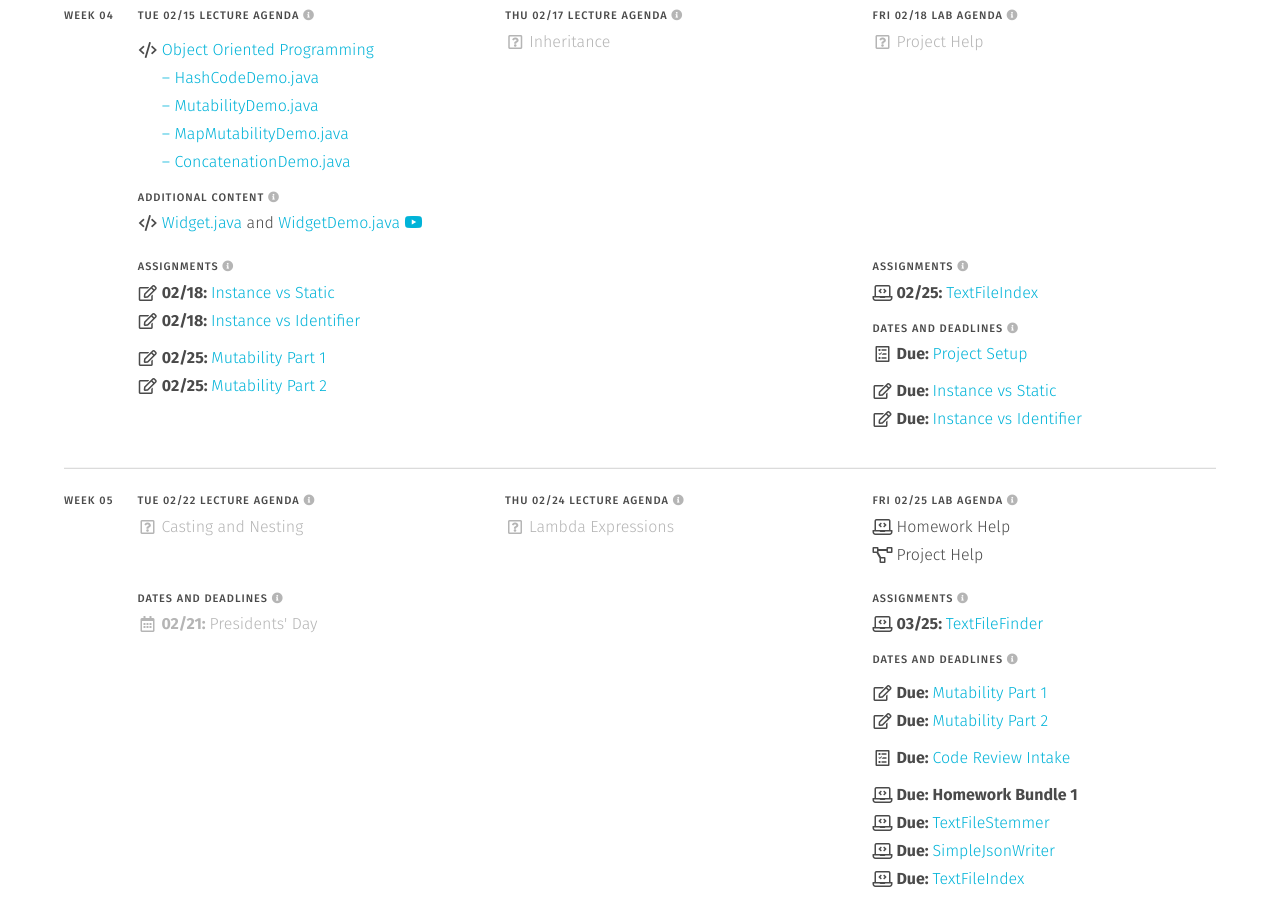
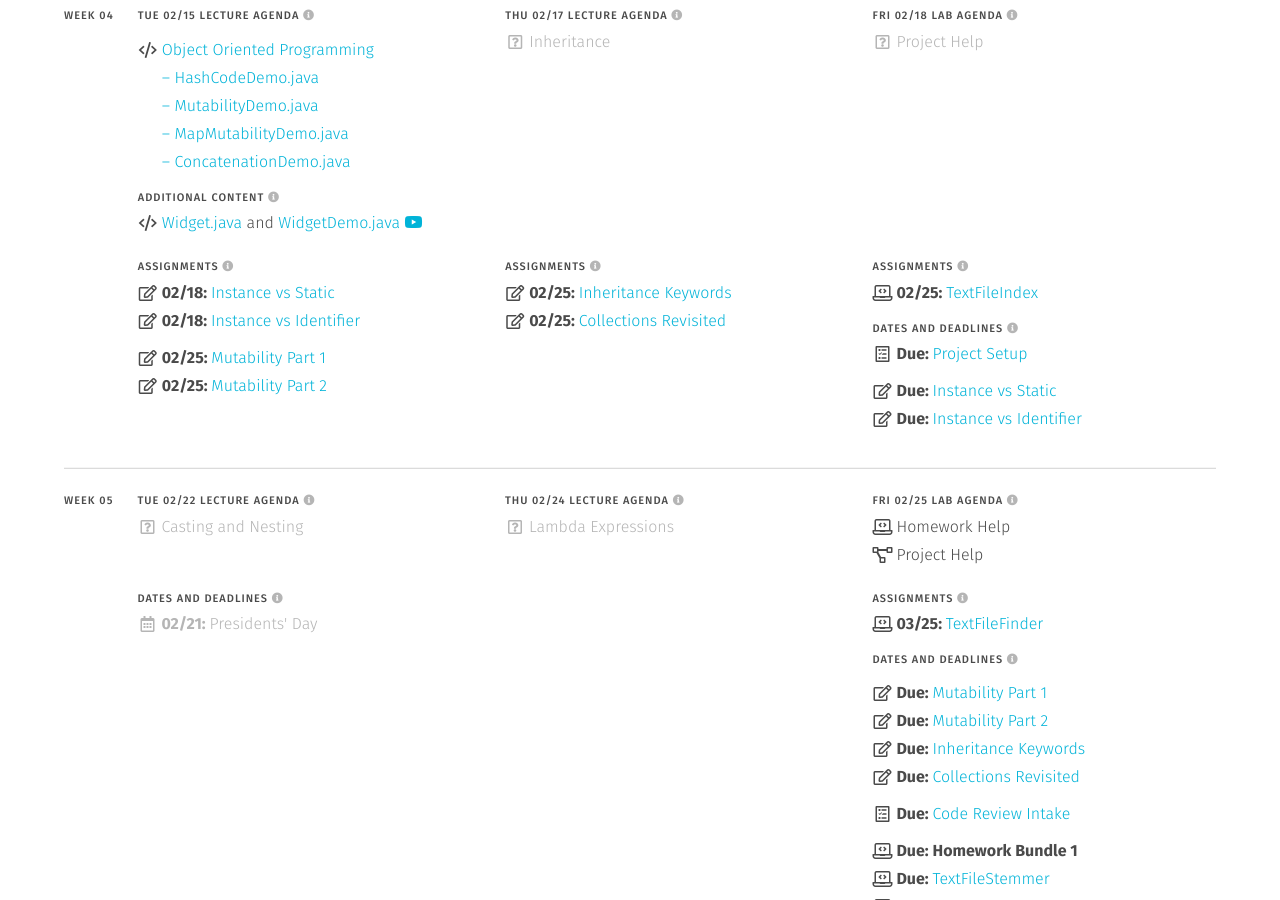
Before and after one commit to usf-cs272-spring2022/usf-cs272-spring2022.github.io, a Jekyll site: the page built from index.md, in a window 1280 px wide and 900 px high, scrolled down 569 px. Built offline with Jekyll 4.4.1, drawn with Linux system fonts in a browser that asks for light colours.

Commit message:
Adding first inheritance quizzes

```diff
--- a/_data/schedule.yml
+++ b/_data/schedule.yml
@@ -483,6 +483,14 @@ weeks:
               - text: 'Inheritance'
                 type: [*pending]
 
+          - <<: *assignments
+            items:
+              - file: 'quizzes'
+                name: 'inheritance'
+
+              - file: 'quizzes'
+                name: 'collections'
+
       - date: 2022-02-18
         sections:
           - <<: *labs
@@ -554,6 +562,12 @@ weeks:
 
               - file: 'quizzes'
                 name: 'mutability2'
+
+              - file: 'quizzes'
+                name: 'inheritance'
+
+              - file: 'quizzes'
+                name: 'collections'
 
               - file: 'participation'
                 name: 'intake_review'
```
Also changed, not shown: _data/quizzes.yml (+14 -15 lines).
